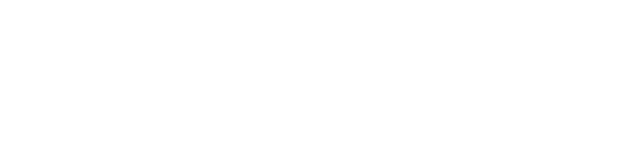
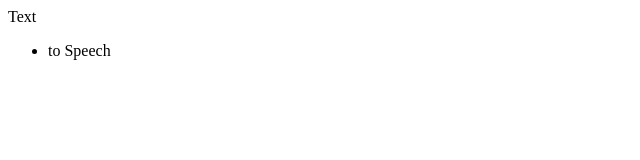
Before and after one commit to KeuryLendof/textToSpeech, a plain HTML site: page index.html in a window 1280 px wide. Shown: the whole page, without its empty margins (0-640 px from the left). Drawn offline with Linux system fonts and the light colour scheme.

Commit message:
base html

```diff
--- a/index.html
+++ b/index.html
@@ -7,6 +7,11 @@
     <title>Text to Speech</title>
 </head>
 <body>
-
+    <div class="contenedor">
+        <div class="txt">Text</div>
+        <ul class="txts">
+            <li><span>to Speech</span></li>
+        </ul>
+    </div>
 </body>
 </html>
```
